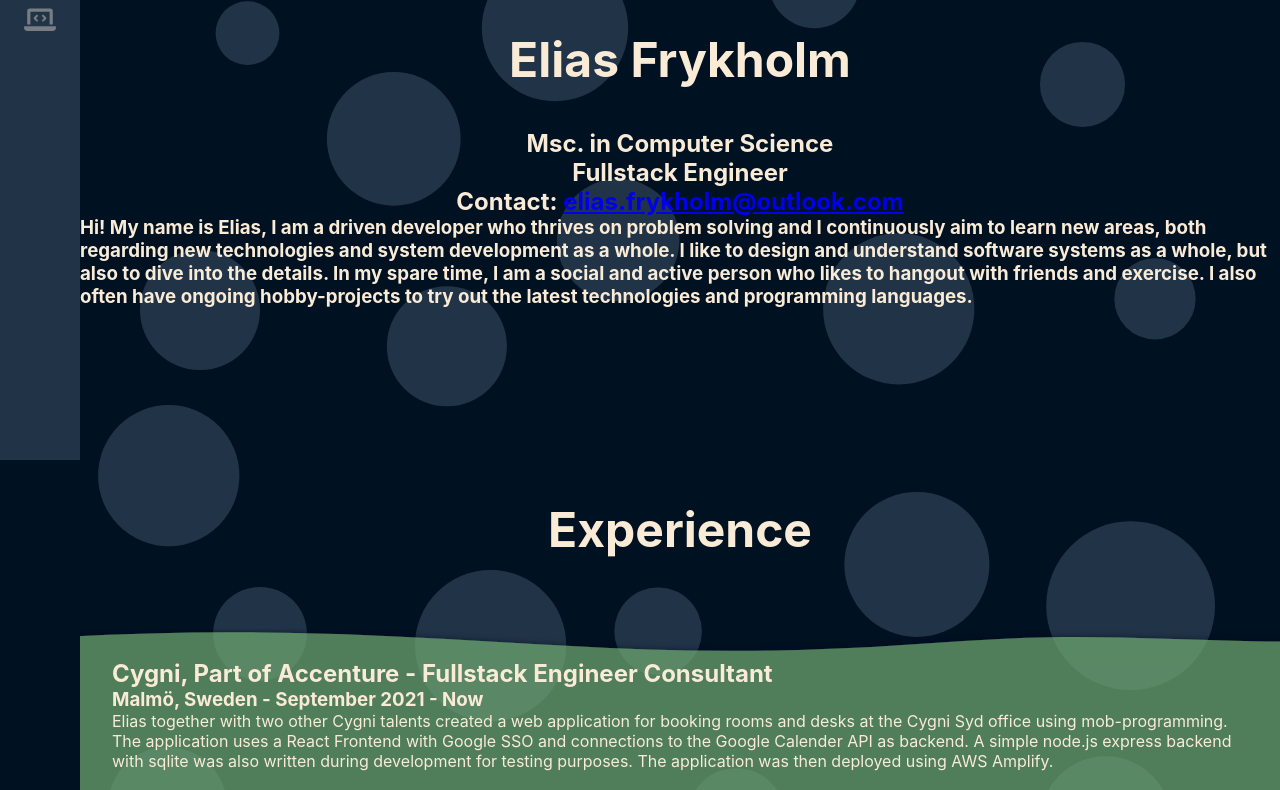
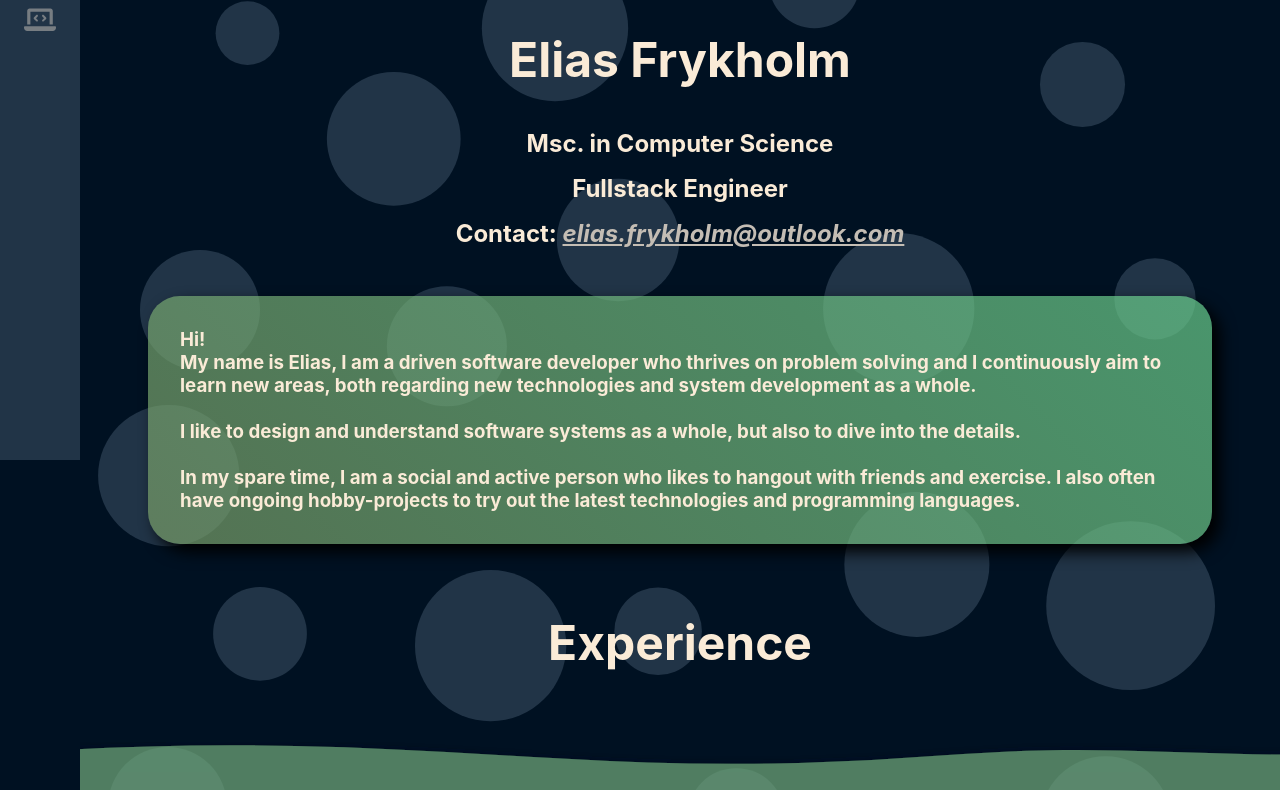
Before and after one commit to EliasFrykholm/eliasfrykholm.github.io, a Next.js app: page / in a window 1280 px wide. Shown: the part 340-1130 px from the top of the page. Built offline with nearby package versions, Linux system fonts and the light colour scheme.

Commit message:
Add parallax outro

```diff
--- /dev/null
+++ b/components/CardContainer.tsx
@@ -0,0 +1,27 @@
+import styles from "../styles/CardContainer.module.css";
+import { generateColor, generateGradient } from "../static/ColorGenerator";
+
+type Props = {
+  index: number;
+  maxWidth?: string;
+  children: React.ReactNode;
+};
+
+function CardContainer({ index, children, maxWidth }: Props) {
+  const color = generateColor(index);
+  color.saturation += 10;
+
+  return (
+    <div
+      className={styles.card}
+      style={{
+        background: generateGradient(color, 45, { hue: 40, saturation: 30, light: 10 }, true),
+        maxWidth: maxWidth,
+      }}
+    >
+      {children}
+    </div>
+  );
+}
+
+export default CardContainer;
--- a/components/SkillCard.tsx
+++ b/components/SkillCard.tsx
@@ -1,5 +1,6 @@
 import styles from "../styles/SkillCard.module.css";
 import { generateColor, generateGradient, generateHslaString, generateHslString } from "../static/ColorGenerator";
+import CardContainer from "./CardContainer";
 
 type Skill = {
   name: string;
@@ -16,12 +17,7 @@ function SkillCard({ skill, index }: Props) {
   color.saturation += 10;
 
   return (
-    <div
-      className={styles.skillCard}
-      style={{
-        background: generateGradient(color, 45, { hue: 40, saturation: 30, light: 10 }, true),
-      }}
-    >
+    <CardContainer index={index}>
       <h2>{skill.name}</h2>
       <div
         className={styles.skillIndicatorContainer}
@@ -37,9 +33,9 @@ function SkillCard({ skill, index }: Props) {
           className={styles.skillIndicator}
           style={{
             background: generateGradient(
-              { hue: color.hue, saturation: color.saturation + 30, light: color.light - 10 },
+              { hue: color.hue, saturation: color.saturation, light: color.light - 10 },
               90,
-              { hue: 0, saturation: 0, light: 40 }
+              { hue: 0, saturation: 30, light: 40 }
             ),
             width: `${skill.score * 10}%`,
           }}
@@ -47,7 +43,7 @@ function SkillCard({ skill, index }: Props) {
           <h3 className={styles.levelText}>{skill.score}</h3>
         </div>
       </div>
-    </div>
+    </CardContainer>
   );
 }
 
--- a/pages/index.tsx
+++ b/pages/index.tsx
@@ -2,6 +2,7 @@ import type { NextPage } from "next";
 import Head from "next/head";
 import Image from "next/image";
 import React, { useEffect, useState } from "react";
+import CardContainer from "../components/CardContainer";
 import Navbar from "../components/Navbar";
 import SkillGrid from "../components/SkillGrid";
 import WaveSection from "../components/WaveSection";
@@ -10,13 +11,20 @@ import styles from "../styles/Home.module.css";
 
 const Home: NextPage = () => {
   const [offsetY, setOffsetY] = useState(0);
+  const [pageHeight, setPageHeight] = useState(0);
   const indexCounter = new Counter();
   const handleScroll = () => setOffsetY(window.scrollY);
+  const handleResize = () => setPageHeight(document.body.scrollHeight - window.innerHeight);
 
   useEffect(() => {
     addEventListener("scroll", handleScroll);
+    addEventListener("resize", handleResize);
+    setPageHeight(document.body.scrollHeight - window.innerHeight);
 
-    return () => removeEventListener("scroll", handleScroll);
+    return () => {
+      removeEventListener("scroll", handleScroll);
+      removeEventListener("resize", handleResize);
+    };
   }, []);
 
   return (
@@ -37,19 +45,25 @@ const Home: NextPage = () => {
         <section id="about">
           <div className={styles.about}>
             <Image src="./profile-image.jpeg" width={300} height={300} className={styles.avatar} />
+            <div className={styles.quickInfo}>
               <h1>Elias Frykholm</h1>
               <h2>Msc. in Computer Science</h2>
               <h2>Fullstack Engineer</h2>
               <h2>
                 Contact: <a href="mailto: elias.frykholm@outlook.com">elias.frykholm@outlook.com</a>
               </h2>
+            </div>
+            <CardContainer index={indexCounter.getCount()} maxWidth="1000px">
               <h3>
-              Hi! My name is Elias, I am a driven developer who thrives on problem solving and I continuously aim to
-              learn new areas, both regarding new technologies and system development as a whole. I like to design and
-              understand software systems as a whole, but also to dive into the details. In my spare time, I am a social
-              and active person who likes to hangout with friends and exercise. I also often have ongoing hobby-projects
-              to try out the latest technologies and programming languages.
+                Hi! <br />
+                My name is Elias, I am a driven software developer who thrives on problem solving and I continuously aim
+                to learn new areas, both regarding new technologies and system development as a whole. <br />
+                <br /> I like to design and understand software systems as a whole, but also to dive into the details.
+                <br />
+                <br /> In my spare time, I am a social and active person who likes to hangout with friends and exercise.
+                I also often have ongoing hobby-projects to try out the latest technologies and programming languages.
               </h3>
+            </CardContainer>
           </div>
         </section>
 
@@ -388,6 +402,14 @@ const Home: NextPage = () => {
             </p>
           </WaveSection>
         </section>
+        <div className={styles.outro}>
+          <h1 style={{ paddingTop: `${200 - Math.max(offsetY - (pageHeight - 150), 0)}px` }}>
+            Thanks for checking out my resumé page!
+          </h1>
+          <h2>
+            Feel free to contact me at <a href="mailto: elias.frykholm@outlook.com">elias.frykholm@outlook.com</a>
+          </h2>
+        </div>
       </main>
     </div>
   );
--- /dev/null
+++ b/styles/CardContainer.module.css
@@ -0,0 +1,8 @@
+.card {
+    display: flex;
+    align-items: center;
+    flex-direction: column;
+    border-radius: 2rem;
+    box-shadow: 0.5rem 0.5rem 1rem #000;
+    padding: 2rem;
+}
--- a/styles/Home.module.css
+++ b/styles/Home.module.css
@@ -16,6 +16,15 @@
     flex-direction: column;
     align-items: center;
     justify-content: space-around;
+}
+
+.quickInfo {
+    margin-bottom: 2rem;
+    text-align: center;
+}
+
+.quickInfo h2 {
+    margin-bottom: 1rem;
 }
 
 .about {
@@ -44,3 +53,8 @@
     background-position: center;
     background-size: cover;
 }
+
+.outro {
+    text-align: center;
+    height: 400px;
+}
--- a/styles/SkillCard.module.css
+++ b/styles/SkillCard.module.css
@@ -1,12 +1,3 @@
-.skillCard {
-    display: flex;
-    align-items: center;
-    flex-direction: column;
-    border-radius: 2rem;
-    box-shadow: 0.5rem 0.5rem 1rem #000;
-    padding: 2rem;
-}
-
 .skillIndicatorContainer {
     width: 100%;
     height: 2rem;
--- a/styles/WaveSection.module.css
+++ b/styles/WaveSection.module.css
@@ -1,5 +1,14 @@
 .container {
-    padding: 0px 2rem 0px 2rem;
+    padding: 1rem 1rem 1rem 1rem;
+}
+
+.container h2 {
+    margin-bottom: 0.5rem;
+}
+
+.container h3 {
+    margin-bottom: 1rem;
+    font-style: italic;
 }
 
 .infillContainer {
--- a/styles/globals.css
+++ b/styles/globals.css
@@ -1,6 +1,7 @@
 :root {
     --bg-color: #001122;
     --text-light: antiquewhite;
+    --text-link: rgb(196, 189, 180);
     --primary-color: hsl(126, 26%, 56%);
     --secondary-color: #213447;
     --default-opacity: 0.7;
@@ -23,10 +24,6 @@ main {
     background-position: center;
 }
 
-section {
-    min-height: 100vh;
-}
-
 h1 {
     font-size: 3em;
     text-align: center;
@@ -43,3 +40,8 @@ h3 {
 p {
     margin: 0;
 }
+
+a {
+    color: var(--text-link);
+    font-style: italic;
+}
```
Lines whose indentation alone changed are shown as unchanged.
